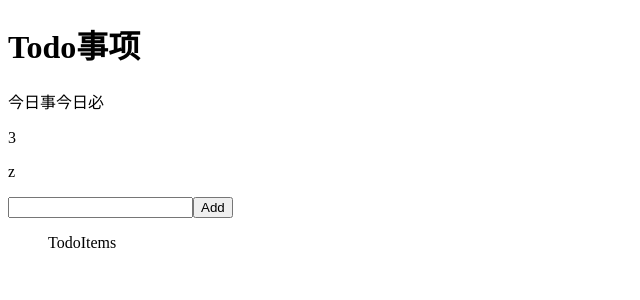
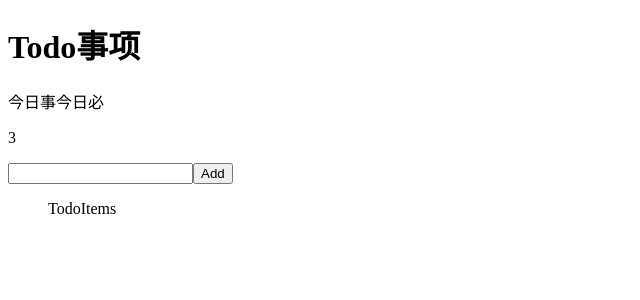
Before and after one commit to panda8z/time-book-web, a React (Create React App) app: page / in a window 1280 px wide. Shown: the top 300 px of the page, without its empty margins (0-640 px from the left). Built offline with nearby package versions, Linux system fonts and the light colour scheme.

Commit message:
去掉z 在console会有报红的Warning出现

```diff
--- a/src/App.js
+++ b/src/App.js
@@ -5,7 +5,7 @@ export default class App extends Component {
   render() {
     console.log(this.props)
     return (<>
-       <TodoHeader desc="今日事今日必" x={1} y={2} z='z'>
+       <TodoHeader desc="今日事今日必" x={1} y={2}>
        Todo事项
        </TodoHeader>
        <TodoInput btnText="Add"/>
```
